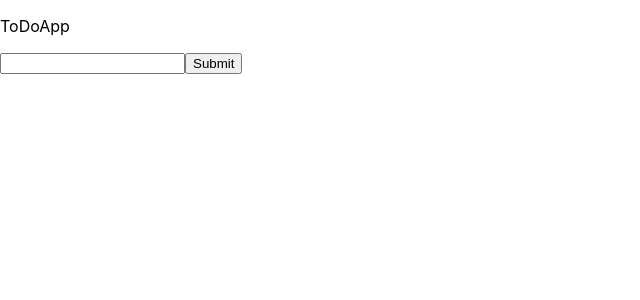
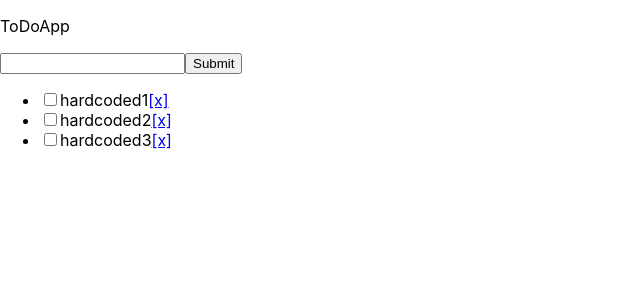
Before and after one commit to ismailToyran/ToDoApp, a React (Create React App) app: page / in a window 1280 px wide. Shown: the top 300 px of the page, without its empty margins (0-640 px from the left). Built offline with nearby package versions, Linux system fonts and the light colour scheme.

Commit message:
ListItem Component added

```diff
--- a/src/Components/App/App.js
+++ b/src/Components/App/App.js
@@ -8,7 +8,7 @@ class App extends Component {
     super(props);
     this.state={
       text: '',
-      items: []
+      items: ['hardcoded1', 'hardcoded2', 'hardcoded3']
     }
 
     this.handleSubmit = this.handleSubmit.bind(this);
--- /dev/null
+++ b/src/Components/ListItem/ListItem.js
@@ -0,0 +1,40 @@
+import React, { Component } from 'react';
+
+class ListItem extends Component {
+
+  constructor(props) {
+    super(props);
+    this.state = {
+      done: false
+    }
+    this.handleOnChange = this.handleOnChange.bind(this);
+  }
+
+  handleOnChange () {
+    const _done = !this.state.done;
+    this.setState({
+      done: _done
+    })
+  }
+
+  render() {
+    const item = this.props.item;
+
+    return (
+      <li>
+        <input
+          type='checkbox'
+          checked={this.state.done}
+          onChange={this.handleOnChange}
+          style={{ fontSize: 'x-large' }}
+        />
+        {item}
+        <a href='#' onClick={this.props.handleDelete}>
+          [x]
+        </a>
+      </li>
+    )
+  }
+}
+
+export default ListItem;
--- a/src/Components/ToDoList/ToDoList.js
+++ b/src/Components/ToDoList/ToDoList.js
@@ -1,4 +1,5 @@
 import React, { Component } from 'react';
+import ListItem from '../ListItem/ListItem';
 
 class ToDoList extends Component {
   constructor(props) {
@@ -21,18 +22,10 @@ class ToDoList extends Component {
     return (
       <ul>
         { this.props.items.map((item, index) => {
-          return <li key={index}>
-                   <input
-                     type='checkbox'
-                     checked={this.state.done}
-                     onChange={this.handleOnChange}
-                     style={{ fontSize: 'x-large'}}
-                   />
-                   { item }
-                   <a href='#' onClick={this.props.handleDelete.bind(null, item)}>
-                     [x]
-                   </a>
-                 </li>
+          return <ListItem
+                   key={index}
+                   item={item}
+                   handleDelete={this.props.handleDelete.bind(null, item)}/>
         }) }
       </ul>
     )
```
Also changed, not shown: src/Components/ListItem/ListItem.css (added).
